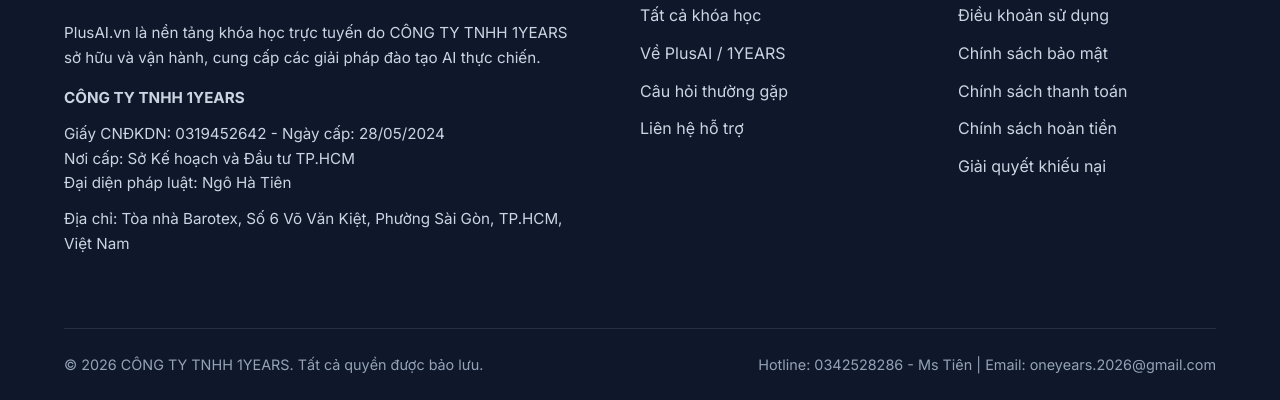
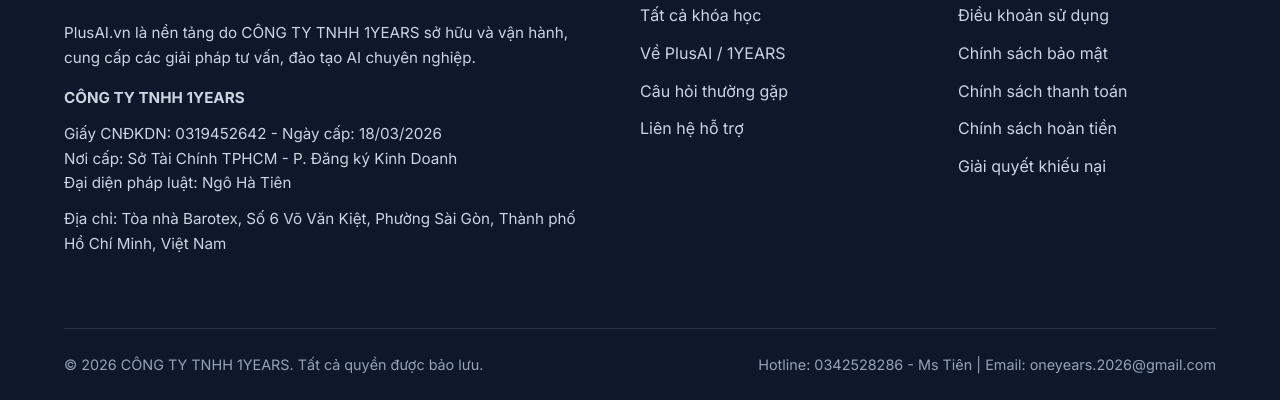
Before and after one commit to tipovuhoa31-lgtm/1YearS, a website built with Vite: page about.html in a window 1280 px wide. Shown: the part 1543-1943 px from the top of the page. Built offline with nearby package versions, Linux system fonts and the light colour scheme.

Commit message:
chore: update company legal info in footer

```diff
--- a/about.html
+++ b/about.html
@@ -83,11 +83,11 @@
     <div class="footer-grid">
       <div>
         <div class="footer-brand">PlusAI.vn</div>
-        <p class="footer-info">PlusAI.vn là nền tảng khóa học trực tuyến do CÔNG TY TNHH 1YEARS sở hữu và vận hành, cung cấp các giải pháp đào tạo AI thực chiến.</p>
+        <p class="footer-info">PlusAI.vn là nền tảng do CÔNG TY TNHH 1YEARS sở hữu và vận hành, cung cấp các giải pháp tư vấn, đào tạo AI chuyên nghiệp.</p>
         <div class="mt-4">
           <div class="footer-info"><strong>CÔNG TY TNHH 1YEARS</strong></div>
-          <div class="footer-info">Giấy CNĐKDN: 0319452642 - Ngày cấp: 28/05/2024<br>Nơi cấp: Sở Kế hoạch và Đầu tư TP.HCM<br>Đại diện pháp luật: Ngô Hà Tiên</div>
-          <div class="footer-info">Địa chỉ: Tòa nhà Barotex, Số 6 Võ Văn Kiệt, Phường Sài Gòn, TP.HCM, Việt Nam</div>
+          <div class="footer-info">Giấy CNĐKDN: 0319452642 - Ngày cấp: 18/03/2026<br>Nơi cấp: Sở Tài Chính TPHCM - P. Đăng ký Kinh Doanh<br>Đại diện pháp luật: Ngô Hà Tiên</div>
+          <div class="footer-info">Địa chỉ: Tòa nhà Barotex, Số 6 Võ Văn Kiệt, Phường Sài Gòn, Thành phố Hồ Chí Minh, Việt Nam</div>
         </div>
       </div>
       <div>
```
Also changed, not shown: checkout.html (+3 -3 lines), combo.html (+3 -3 lines), contact.html (+3 -3 lines), course-media.html (+3 -3 lines), course-work.html (+3 -3 lines), courses.html (+3 -3 lines), faq.html (+3 -3 lines), index.html (+3 -3 lines), login.html (+3 -3 lines), register.html (+3 -3 lines), success.html (+3 -3 lines).
